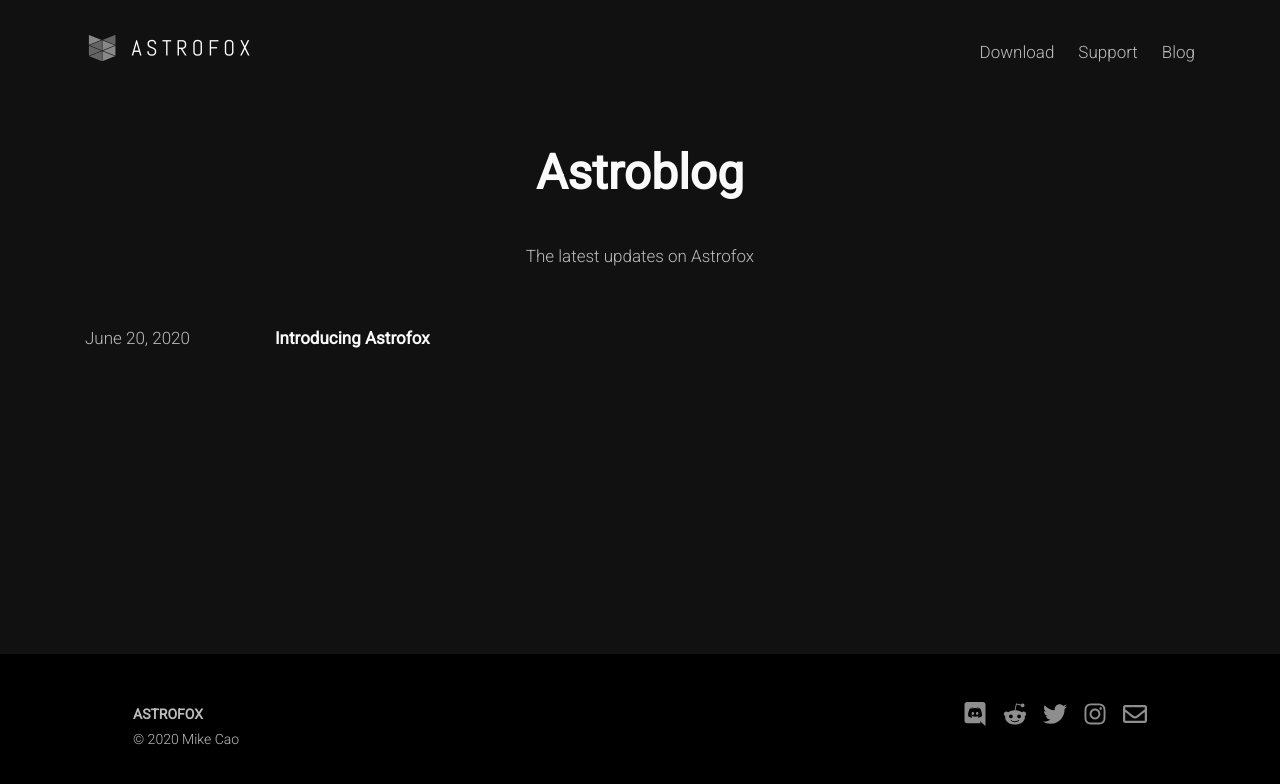
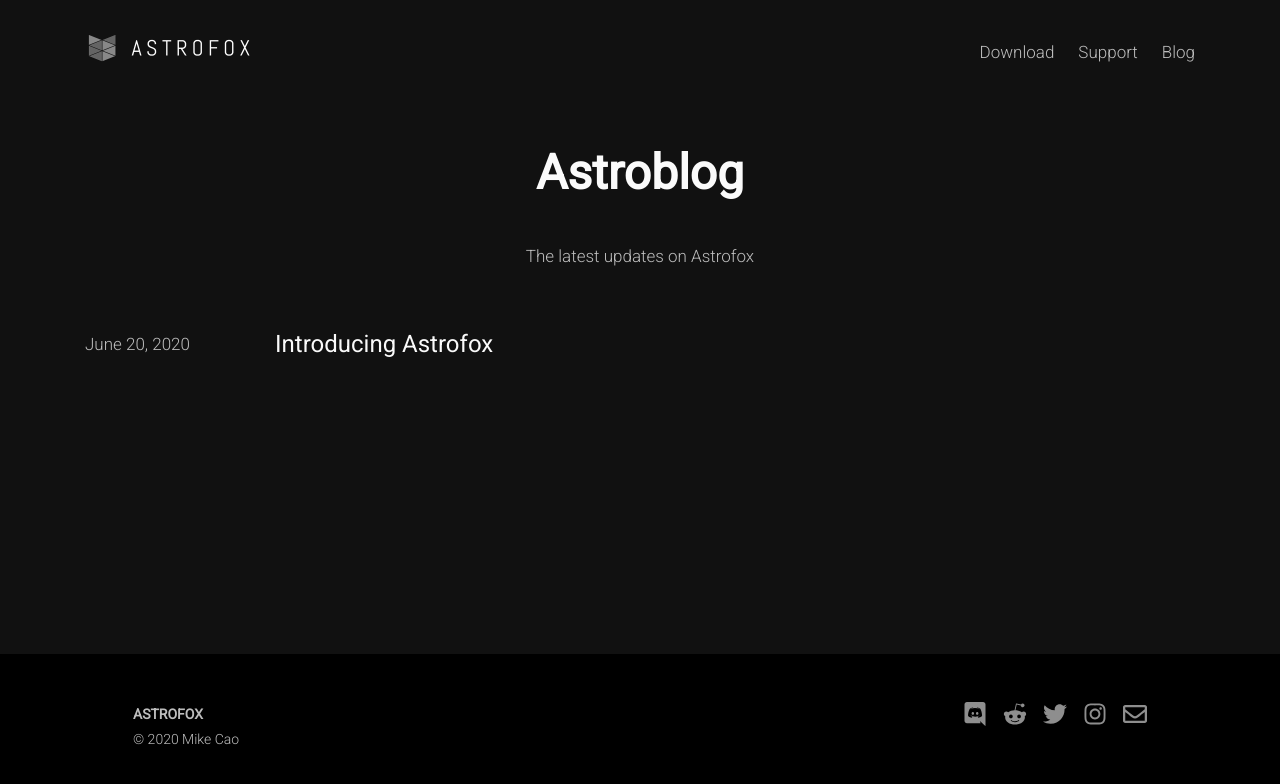
Before and after one commit to astrofox-io/website, a Next.js app: page /blog in a window 1280 px wide. Shown: the top 784 px of the page. Built offline with nearby package versions, Linux system fonts and the light colour scheme.

Commit message:
Changed download URL. Minor tweaks.

```diff
--- a/pages/blog.js
+++ b/pages/blog.js
@@ -2,7 +2,7 @@ import React from 'react';
 import Link from 'next/link';
 import Layout from 'components/layout';
 import Date from 'components/date';
-import { getSortedPostsData } from '../lib/posts';
+import { getSortedPostsData } from 'lib/posts';
 
 export default function Blog({ allPostsData }) {
   return (
@@ -11,15 +11,13 @@ export default function Blog({ allPostsData }) {
       <div className="center mb-5">The latest updates on Astrofox</div>
 
       {allPostsData.map(({ id, date, title, excerpt }) => (
-        <article key={id} className="row mb-5">
+        <article key={id} className="row mb-5 align-items-center">
           <div className="col-2">
             <Date dateString={date} />
           </div>
           <div className="col-8">
             <Link href={`/blog/${id}`}>
-              <a>
-                <b>{title}</b>
-              </a>
+              <a className="blog-link">{title}</a>
             </Link>
           </div>
         </article>
--- a/pages/blog/[id].js
+++ b/pages/blog/[id].js
@@ -10,7 +10,7 @@ export default function BlogPost({ postData }) {
         <div className="col-lg-8">
           <h1>{postData.title}</h1>
           <div className="blog-header">
-            {postData.author} / <Date dateString={postData.date} />
+            Posted <Date dateString={postData.date} /> by {postData.author}
           </div>
           <div
             className="blog-content"
--- a/pages/download.js
+++ b/pages/download.js
@@ -6,7 +6,7 @@ import Block from 'components/block';
 import Apple from 'assets/apple.svg';
 import Windows from 'assets/windows.svg';
 
-const URL = 'https://files.astrofox.io/file/astrofox/download';
+const URL = 'https://files.astrofox.io/download';
 
 export default function Download({ win, mac }) {
   return (
--- a/posts/introducing-astrofox.md
+++ b/posts/introducing-astrofox.md
@@ -10,8 +10,8 @@ What began as a side project to learn some new web technologies has now become a
 ### What is it?
 
 Astrofox is a motion graphics tool for creating audio-reactive visuals synced to music. You can combine images and text
-with audio elements like sound waves and spectrum bars that react to music. You can get even more advanced and
-add effects like blur and glow to enhance your visuals.
+with audio elements like sound waves and spectrum bars that react to music. You go further by
+adding one of many effects like blur and glow to enhance your visuals.
 Then save your work as high-definition videos and share them on social media sites to gain new fans.
 
 ### Why?
--- a/styles/index.css
+++ b/styles/index.css
@@ -210,6 +210,7 @@ ol li {
   font-size: 32px;
   color: #bdbdbd;
   cursor: pointer;
+  z-index: 1;
 }
 
 .video-close:hover {
@@ -243,6 +244,11 @@ ol li {
 
 .blog-content {
   margin-top: 48px;
+}
+
+.blog-link {
+  font-size: 24px;
+  font-weight: 500;
 }
 
 .social-links {
```
